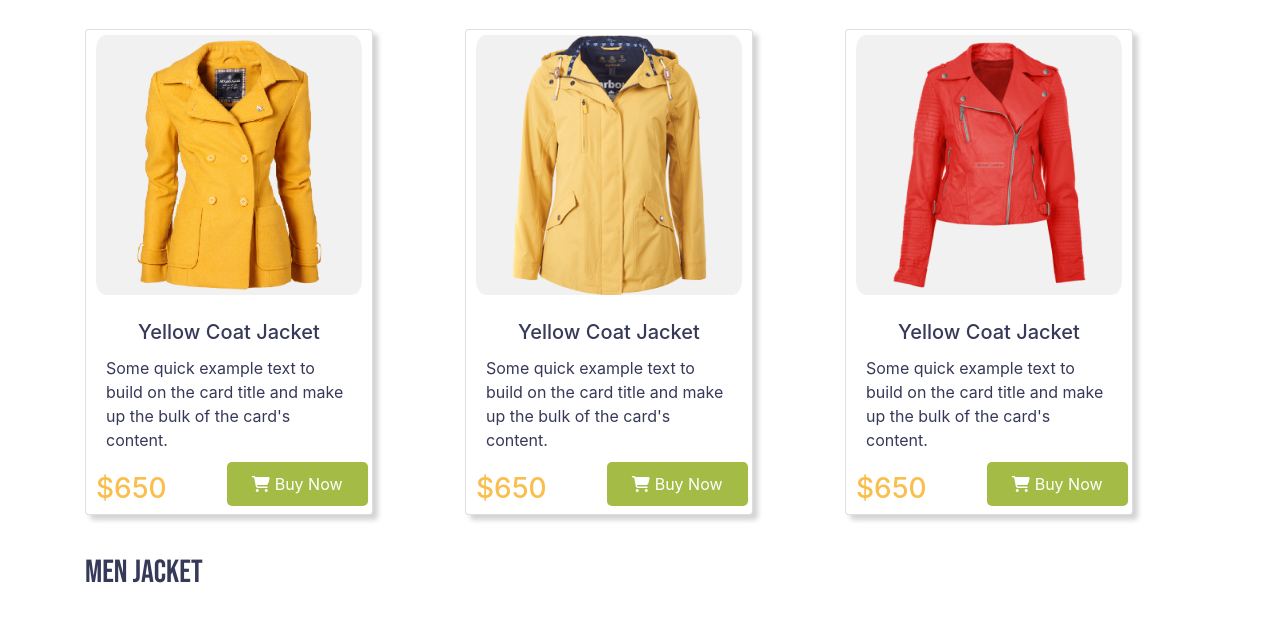
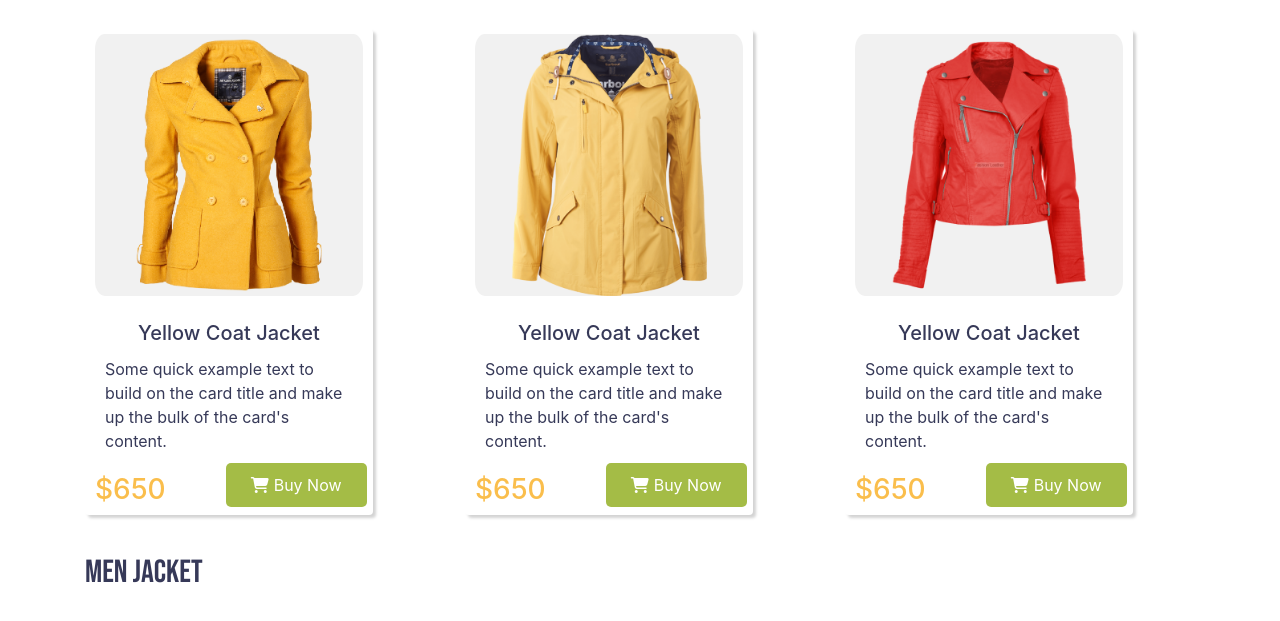
Before and after one commit to mahadihpu/penguin-fashion, a plain HTML site: page index.html in a window 1280 px wide. Shown: the part 585-1206 px from the top of the page. Drawn offline with nearby package versions, Linux system fonts and the light colour scheme.

Commit message:
Update style.css

```diff
--- a/style.css
+++ b/style.css
@@ -1,4 +1,8 @@
-
+.card{
+    border: none !important;
+    border-radius: 20px;
+    box-shadow: 3px 3px 3px lightgrey;
+}
 
 #navbar,.head-section{
     background: #FFFBF0;
@@ -86,11 +90,6 @@ p,h5{
     }
   }
 
- .card{
-     border: none;
-     border-radius: 20px;
-     box-shadow: 5px 5px 5px lightgrey;
- }
 .card img{
     width: 100px;
 
@@ -106,6 +105,7 @@ p,h5{
 }
 .product-card{
     padding-bottom: 15px;
+    border-radius: 20px;
 }
 .product-card img{
     width: 100%;
```
